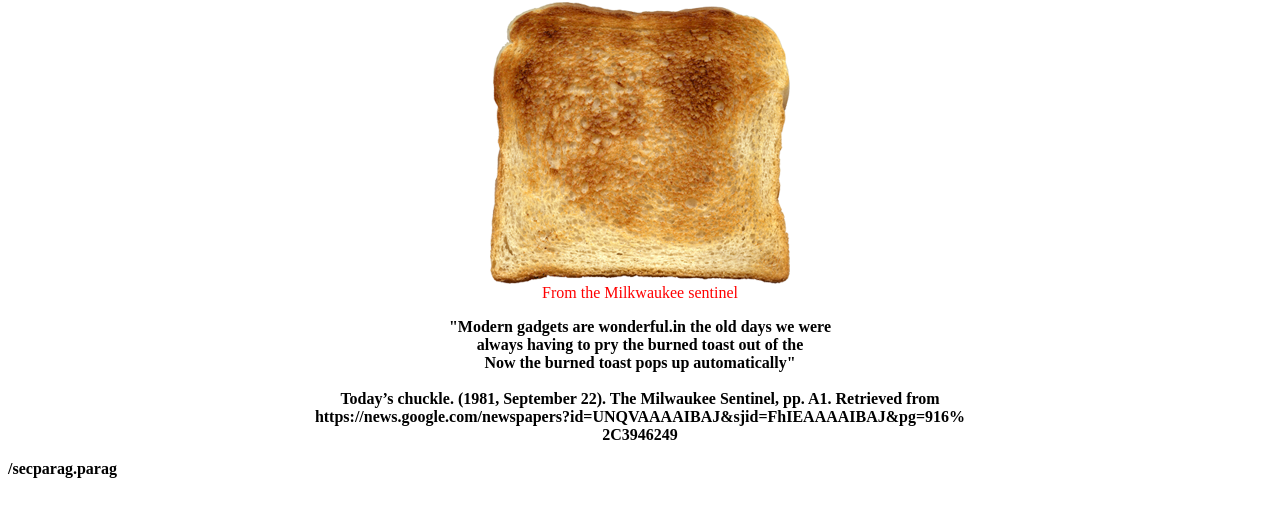
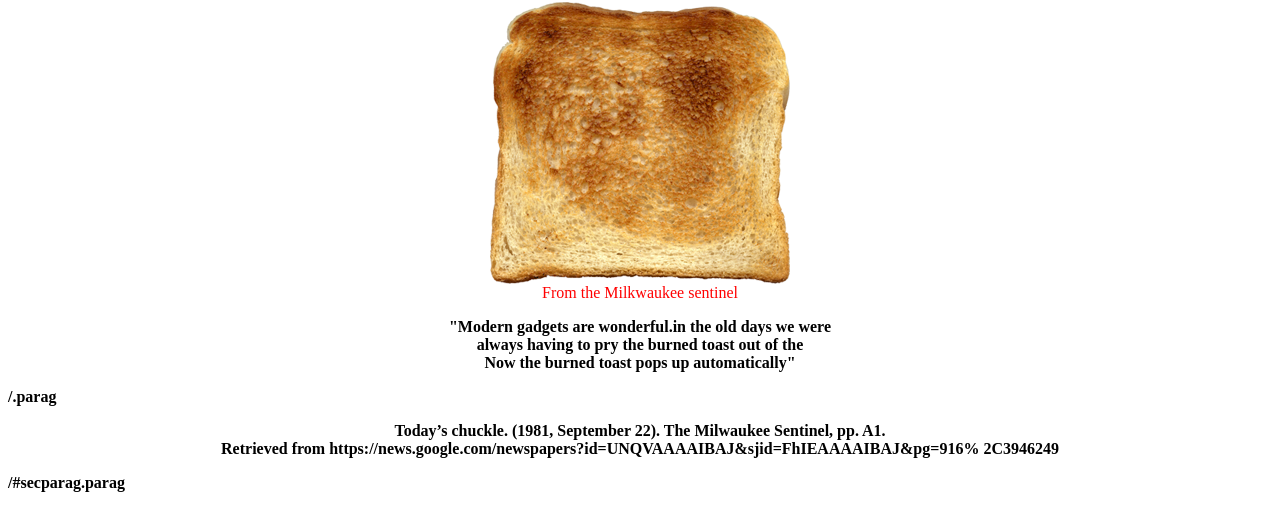
Before and after one commit to Albinpanackalgeorge/lab1, a plain HTML site: page index.html in a window 1280 px wide. Shown: the part 78-608 px from the top of the page. Drawn offline with Linux system fonts and the light colour scheme.

Commit message:
Update index.html

```diff
--- a/index.html
+++ b/index.html
@@ -16,11 +16,13 @@
         "Modern gadgets are wonderful.in the old days we were<br>
         always having to pry the burned toast out of the <br>
         Now the burned toast pops up automatically"<br>
-        <br>
-         Today’s chuckle. (1981, September 22). The Milwaukee Sentinel, pp. A1. Retrieved from<br>
-        https://news.google.com/newspapers?id=UNQVAAAAIBAJ&sjid=FhIEAAAAIBAJ&pg=916%<br>
-        2C3946249<br>
-    </p>/secparag.parag</b>
+        </p>/.parag</b>
+
+    <b> <p class="parag" id="secparag">
+        Today’s chuckle. (1981, September 22). The Milwaukee Sentinel, pp. A1.<br>
+        Retrieved from https://news.google.com/newspapers?id=UNQVAAAAIBAJ&sjid=FhIEAAAAIBAJ&pg=916%
+        2C3946249
+    </p>/#secparag.parag</b>
 
 </body>
 </html>
```
